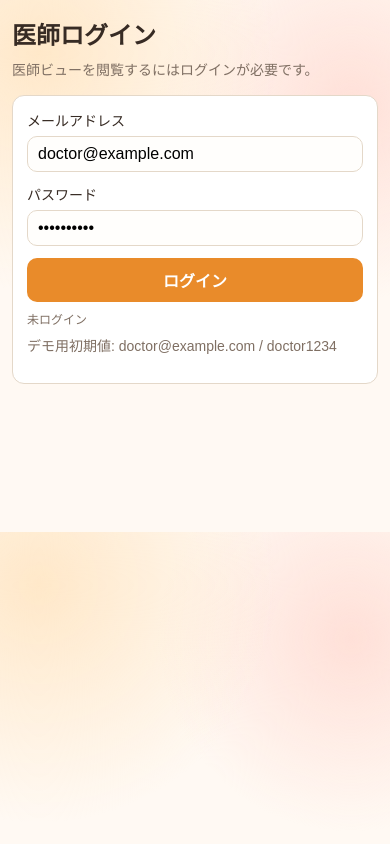
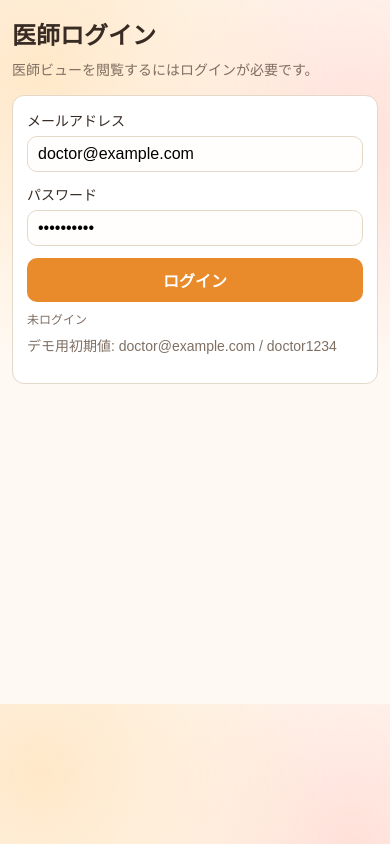
Before and after one commit to I-Roy12/-AI-, a website: page web/doctor-login.html in a window 390 px wide. Drawn offline with Linux system fonts and the light colour scheme.

Commit message:
モバイル重なり修正

```diff
--- a/web/styles.css
+++ b/web/styles.css
@@ -865,7 +865,7 @@ input[type="range"]::-moz-range-thumb {
   }
 
   .container {
-    padding-bottom: calc(148px + env(safe-area-inset-bottom));
+    padding-bottom: calc(260px + env(safe-area-inset-bottom));
   }
 }
 
@@ -881,3 +881,9 @@ input[type="range"]::-moz-range-thumb {
     grid-template-columns: 1fr 1fr;
   }
 }
+
+@media (max-width: 480px) {
+  .container {
+    padding-bottom: calc(320px + env(safe-area-inset-bottom));
+  }
+}
```
